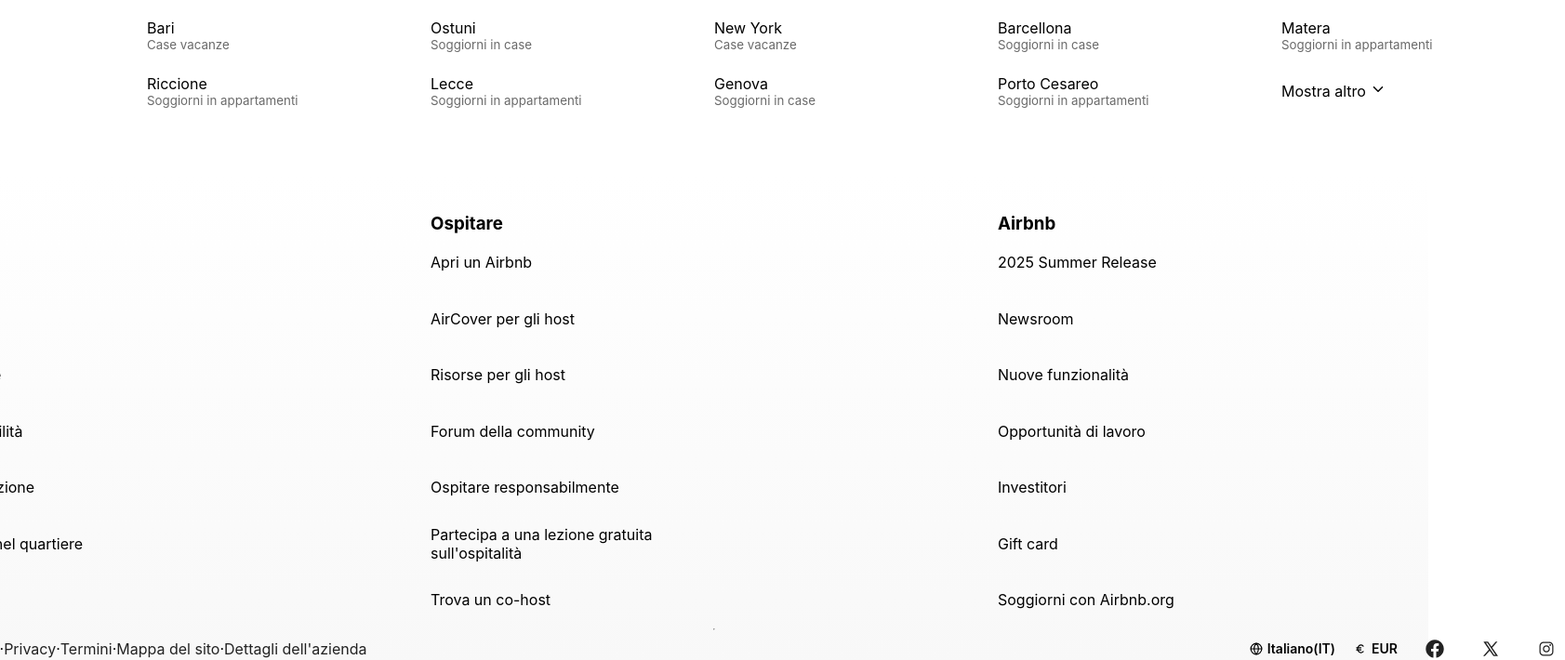
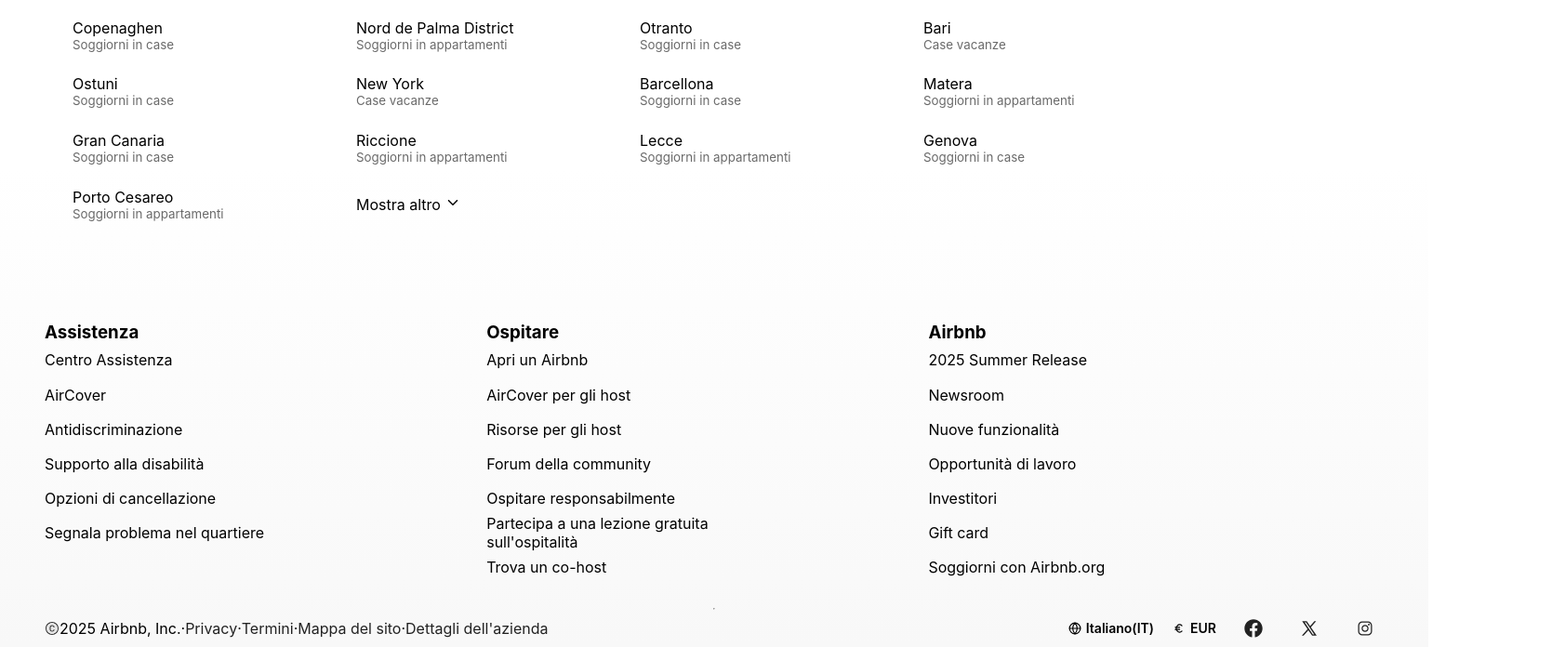
Before and after one commit to develhope/FS36-Team1-Project2, a React (Vite) app: page / in a window 1536 px wide. Shown: the part 3120-3830 px from the top of the page at 93% size, 1683 px wide, since content can reach past the window. Built offline with nearby package versions, Linux system fonts and the light colour scheme.

Commit message:
implement animal modal, add heart btn animation, add footer media-query 1440px to 1920px

```diff
--- a/src/components/Card.jsx
+++ b/src/components/Card.jsx
@@ -14,6 +14,7 @@
         <div className="flex justify-between align-center card-header ">
           <Button
             icon={<Icons.Heart />}
+            bounce={true}
             onClick={() => setShowForm((prev) => !prev)}
           />
           {showLabel && (
--- a/src/components/Footer.jsx
+++ b/src/components/Footer.jsx
@@ -90,13 +90,16 @@
           </div>
         </div>
 
-        <div className="flex">
+        <div className="flex" id="section-container">
           {sections.map((section, index) => (
             <section key={index}>
               <h3>{section.title}</h3>
               <div className="flex">
                 {section.list && (
-                  <ul className="flex flex-col justify-center">
+                  <ul
+                    className="flex flex-col justify-center"
+                    id="section-list"
+                  >
                     {section.list.map((item, itemIndex) => (
                       <li
                         className="flex flex-col justify-center"
--- a/src/components/HeaderSearchBar.jsx
+++ b/src/components/HeaderSearchBar.jsx
@@ -6,9 +6,12 @@
 import { useEffect, useState, useRef } from "react";
 import Button from "./Button";
 import { Calendar } from "./Calendar";
+import Modal from "./Modal";
 
 export function HeaderSearchBar() {
   const componentRef = useRef(null);
+  const [isDogOpen, setIsDogOpen] = useState(false);
+
   const [activeButton, setActiveButton] = useState(null);
   const [extraDays, setExtraDays] = useState(0);
 
@@ -291,7 +294,9 @@
                 <div className="flex justify-between animals">
                   <div>
                     <h3>Animali domestici</h3>
-                    <span>Viaggi con un animale di servizio?</span>
+                    <span onClick={() => setIsDogOpen((prev) => !prev)}>
+                      Viaggi con un animale di servizio?
+                    </span>
                   </div>
                   <div
                     className={`flex justify-between align-center ${style["btn-container"]}`}
@@ -327,6 +332,8 @@
           {activeButton && <span> Cerca </span>}
         </Button>
       </div>
+
+      <Modal dog={isDogOpen} onClose={() => setIsDogOpen(false)} />
     </>
   );
 }
--- a/src/components/Modal.jsx
+++ b/src/components/Modal.jsx
@@ -518,7 +518,11 @@
         </form>
       </ReactModal>
 
-      <ReactModal isOpen={dog} onRequestClose={handleButtonClose}>
+      <ReactModal
+        isOpen={dog}
+        onRequestClose={handleButtonClose}
+        style={customStyleBackground}
+      >
         <div id="finestra-cane">
           <div id="btn-cane">
             <button id={style["btn-close"]} onClick={onclose}>
--- a/src/css/footer.css
+++ b/src/css/footer.css
@@ -1,15 +1,44 @@
 :root{
     --desktop-list-with: 1830px;
-    --desktop-list-height:1030px
+    --desktop-list-height:1030px;
+    --section-height: 260px
 }
+
+@media (min-width:1921px) {
+    footer > div {
+        width: var(--desktop-list-with);
+    }
+
+    footer div section{
+    width: calc(var(--desktop-list-with) / 3);
+    height: var(--section-height);
+}
+}
+
+
+@media (min-width:1440px) and (max-width: 1920px) {
+    footer{
+        padding: 0 3rem;
+    }
+
+    footer > div:first-child {
+        width: 1380px;
+    }
+
+    footer > div:not(:first-child){
+        width: 100%;
+    }
+
+    footer div section{
+    width: 33%;
+    height: var(--section-height);
+}
+}
+
 
 footer {
     width: 100%;
     background: linear-gradient(180deg,#ffffff 39.9%,#f8f8f8 100%);
-}
-
-footer > div {
-    width: 1830px;
 }
 
 footer #button-container {
@@ -41,9 +70,8 @@
     margin: 0 0 0 5px;
 }
 
-footer div section{
-    width: calc(var(--desktop-list-with) / 3);
-    margin: 100px 0 0 0;
+footer section #section-list li {
+    height: calc(var(--section-height) / 7)
 }
 
 footer #bottom-side div{
@@ -75,3 +103,7 @@
 footer #link-container #links a:hover{
     background-color: var(--testiGrigi);
 }
+
+#section-container{
+    margin: 6rem 0 3rem 0;
+}
```
